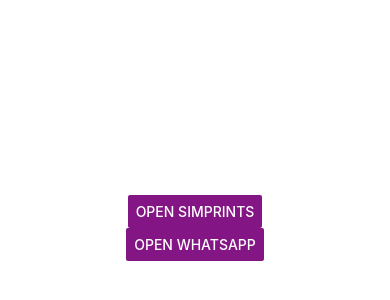
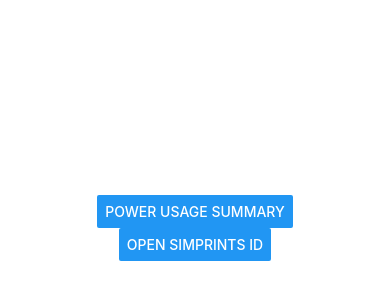
Before and after one commit to Naggayi-Daphne-Pearl/react-native, a React Native app: screen / in a window 390 px wide. Shown: the part 194-494 px from the top of the page. Built offline with nearby package versions, Linux system fonts and the light colour scheme.

Commit message:
open simprints button

```diff
--- a/App.tsx
+++ b/App.tsx
@@ -1,52 +1,43 @@
 import React, {useCallback} from 'react';
-import {
-  Alert,
-  Button,
-  Linking,
-  StyleSheet,
-  TouchableOpacity,
-  View,
-  Platform,
-} from 'react-native';
+import {Alert, Button, Linking, StyleSheet, View} from 'react-native';
 
-const packageName = 'LibSimprints';
-const appLink =
-  Platform.OS === 'android'
-    ? `intent://scan#Intent;scheme=simprintsid;package=${packageName};end`
-    : `simprintsid://scan`;
+const SendIntentButton = ({action, extras, children}) => {
+  const handlePress = useCallback(async () => {
+    try {
+      await Linking.sendIntent(action, extras);
+    } catch (e) {
+      Alert.alert('An error has occurred');
+    }
+  }, [action, extras]);
 
-const openSimprints = async () => {
-  try {
-    const canOpen = await Linking.canOpenURL(appLink);
-    if (canOpen) {
-      await Linking.openURL(appLink);
-    } else {
-      Alert.alert('Simprints is not identified');
-    }
-  } catch (e) {
-    Alert.alert('Simprints is not installed');
-  }
+  return <Button title={children} onPress={handlePress} />;
 };
 
-const openWhatsApp = () => {
-  Linking.openURL('whatsapp://send?text=Hello%2C%20World!'); // Replace with your text message
+const OpenSimprintsButton = () => {
+  const handlePress = useCallback(async () => {
+    try {
+      await Linking.sendIntent('android.intent.action.MAIN', [
+        {key: 'package', value: 'com.simprints.id'},
+      ]);
+    } catch (e) {
+      Alert.alert('An error has occurred');
+    }
+  }, []);
+
+  return <Button title="Open Simprints" onPress={handlePress} />;
 };
 
 const App = () => {
   return (
     <View style={styles.container}>
-      <Button
-        onPress={openSimprints}
-        title="open simprints"
-        color="#841584"
-        accessibilityLabel="Learn more about this purple button"
-      />
-      <Button
-        onPress={openWhatsApp}
-        title="open whatsapp"
-        color="#841584"
-        accessibilityLabel="Learn more about this purple button"
-      />
+      <SendIntentButton  action="android.intent.action.POWER_USAGE_SUMMARY">
+        Power Usage Summary
+      </SendIntentButton>
+
+      <SendIntentButton action="android.intent.action.MAIN" extras={[{key: 'package', value: 'com.simprints.id'}]}>
+        Open Simprints ID
+      </SendIntentButton>
+
     </View>
   );
 };
@@ -57,14 +48,7 @@
     justifyContent: 'center',
     alignItems: 'center',
   },
-  button: {
-    margin: 10,
-    padding: 10,
-    backgroundColor: 'red',
-    borderRadius: 5,
-    alignItems: 'center',
-    justifyContent: 'center',
-  },
+
 });
 
 export default App;
```
